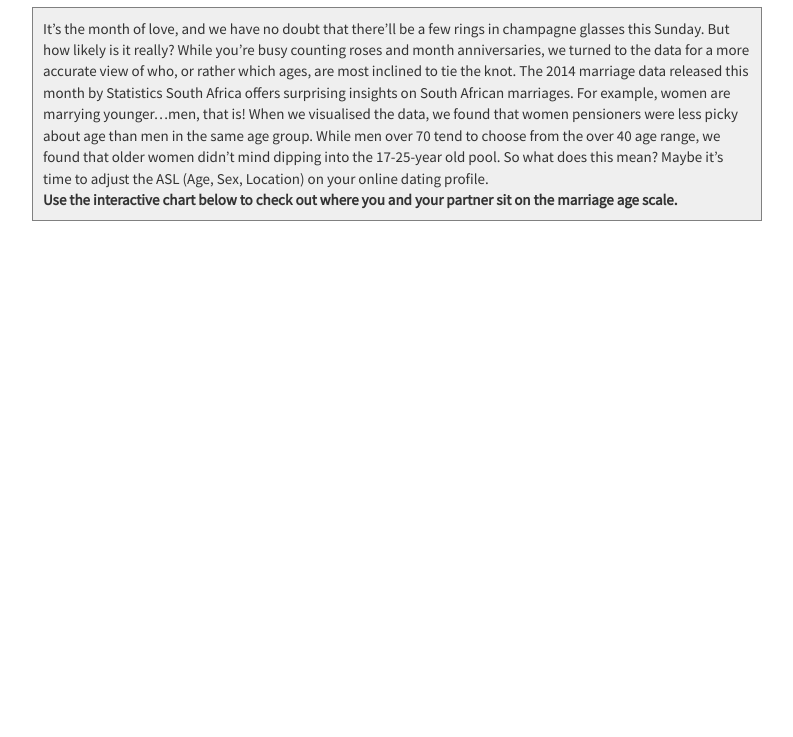
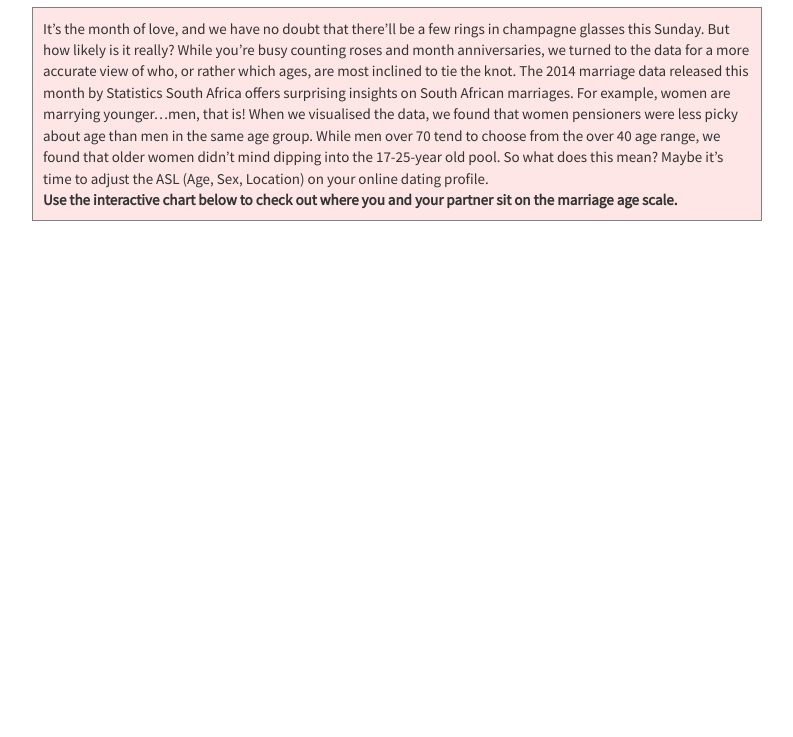
Before and after one commit to Code4SA/Valentines-Day-2015, a plain HTML site: page times/index.html in a window 1280 px wide. Shown: the part 63-800 px from the top of the page, without its empty margins (53-846 px from the left). Drawn offline with nearby package versions, Linux system fonts and the light colour scheme; a script that the page names is missing.

Commit message:
bg color

```diff
--- a/times/assets/base.css
+++ b/times/assets/base.css
@@ -15,7 +15,7 @@ body{
 
 .maintext {
   border: 0.5px solid gray ;
-  background-color: #efefef;
+  background-color: #ffe6e6;
   padding: 10px;
 }
 
```
